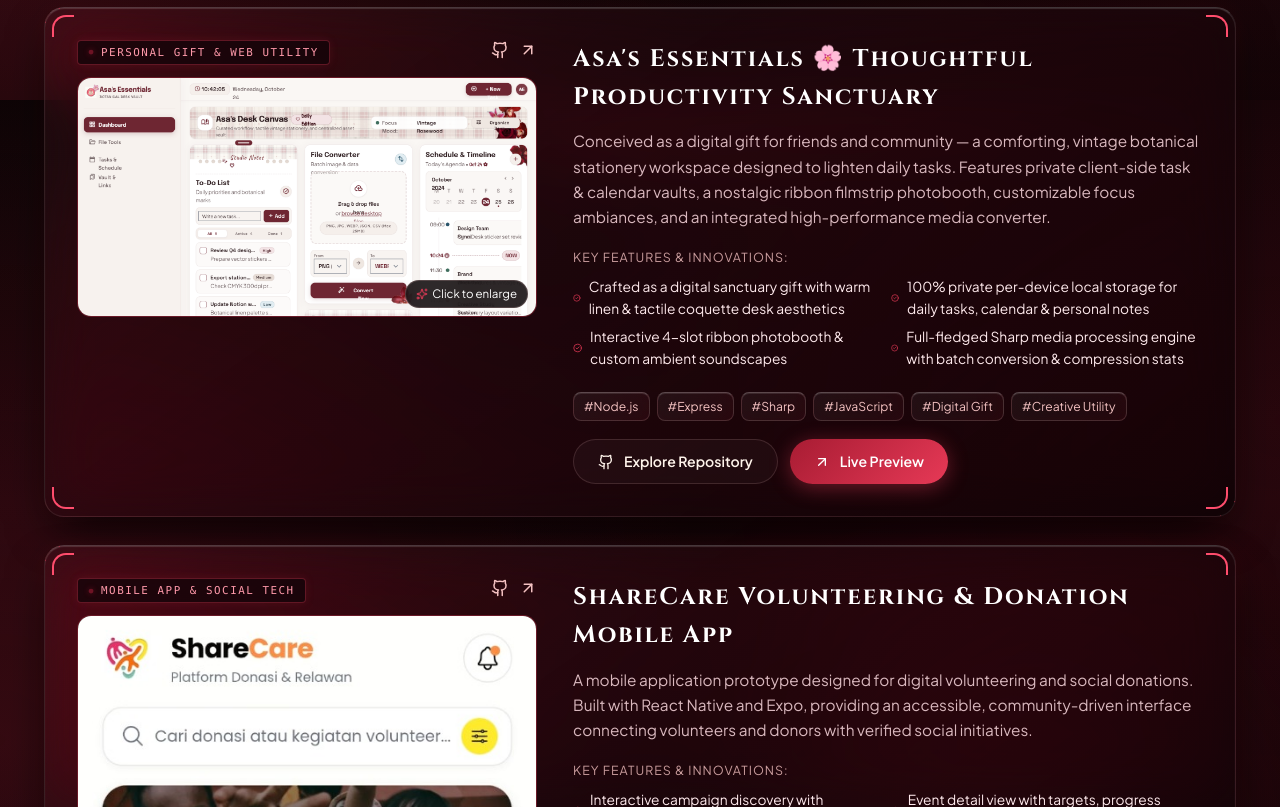
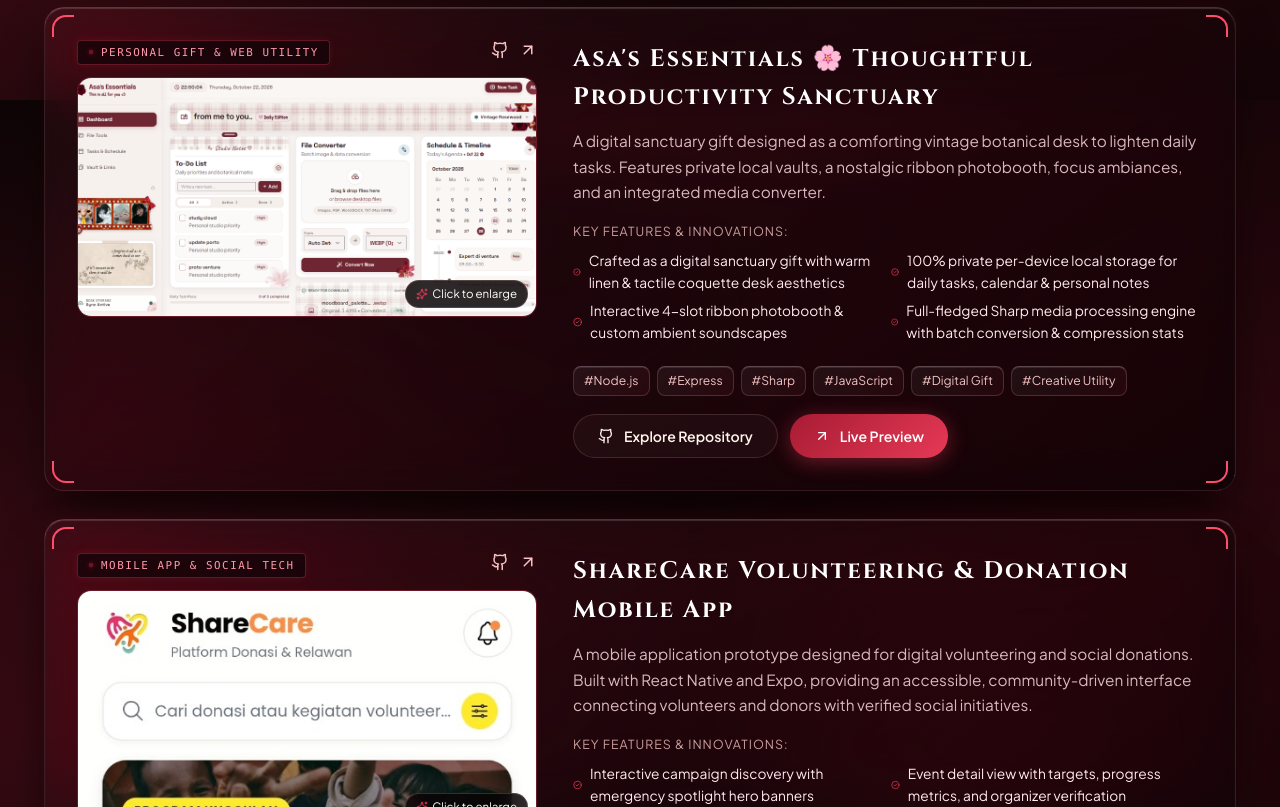
Before and after one commit to Asa790/portfolio-asa, a React (Vite) app: page / in a window 1280 px wide. Shown: the part 3900-4707 px from the top of the page. Built offline with nearby package versions, Linux system fonts and the light colour scheme; a web font is replaced by a local one.

Commit message:
Update Asa's Essentials preview image and shorten description

```diff
--- a/src/data.js
+++ b/src/data.js
@@ -81,7 +81,7 @@ export const portfolioData = {
       id: "asa-essentials",
       title: "Asa's Essentials 🌸 Thoughtful Productivity Sanctuary",
       category: "Personal Gift & Web Utility",
-      description: "Conceived as a digital gift for friends and community — a comforting, vintage botanical stationery workspace designed to lighten daily tasks. Features private client-side task & calendar vaults, a nostalgic ribbon filmstrip photobooth, customizable focus ambiances, and an integrated high-performance media converter.",
+      description: "A digital sanctuary gift designed as a comforting vintage botanical desk to lighten daily tasks. Features private local vaults, a nostalgic ribbon photobooth, focus ambiances, and an integrated media converter.",
       tags: ["Node.js", "Express", "Sharp", "JavaScript", "Digital Gift", "Creative Utility"],
       github: "https://github.com/Asa790/asa-essentials",
       demo: "https://asa-essentials-1.onrender.com",
```
Also changed, not shown: public/projects/asa-essentials-preview.png.
